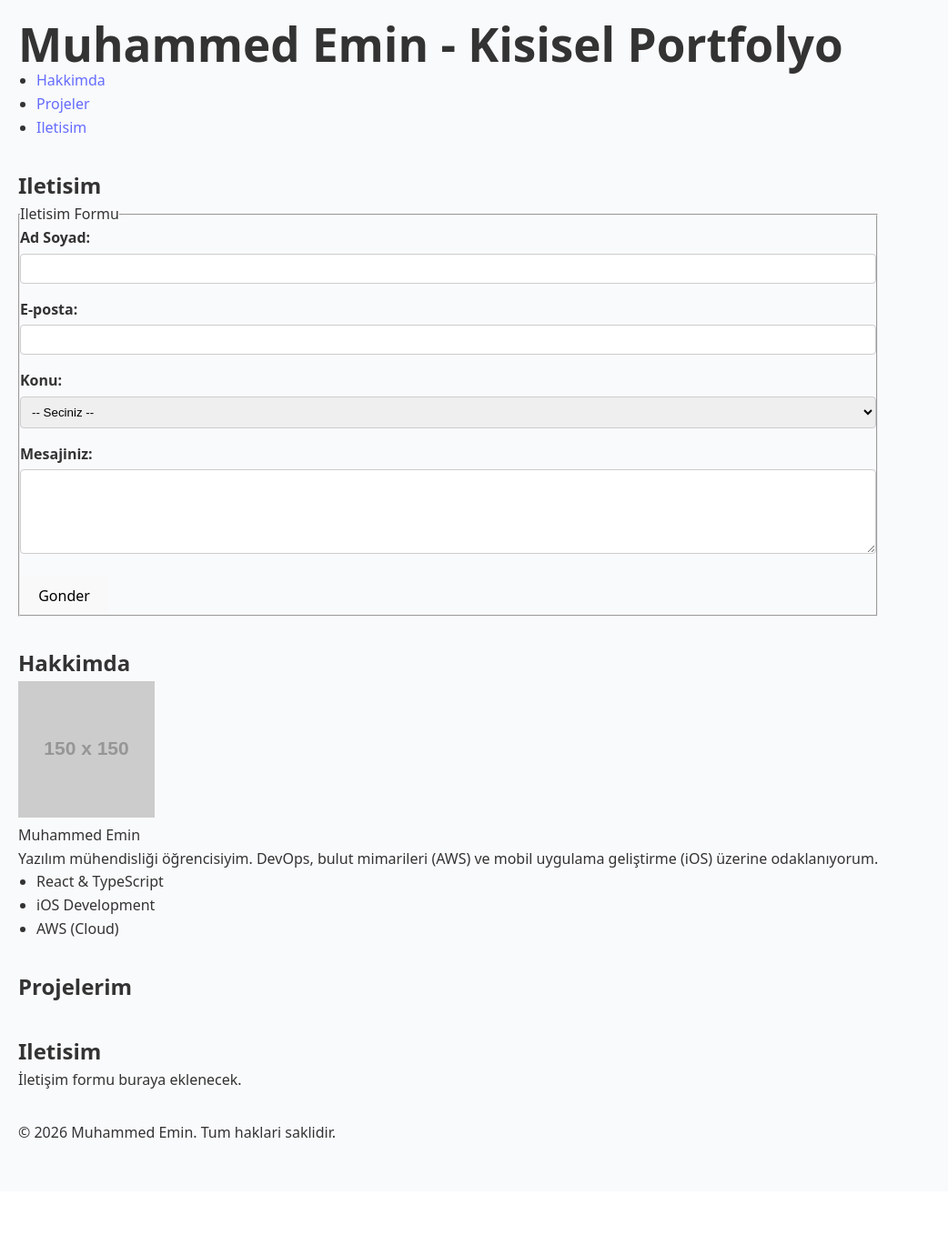
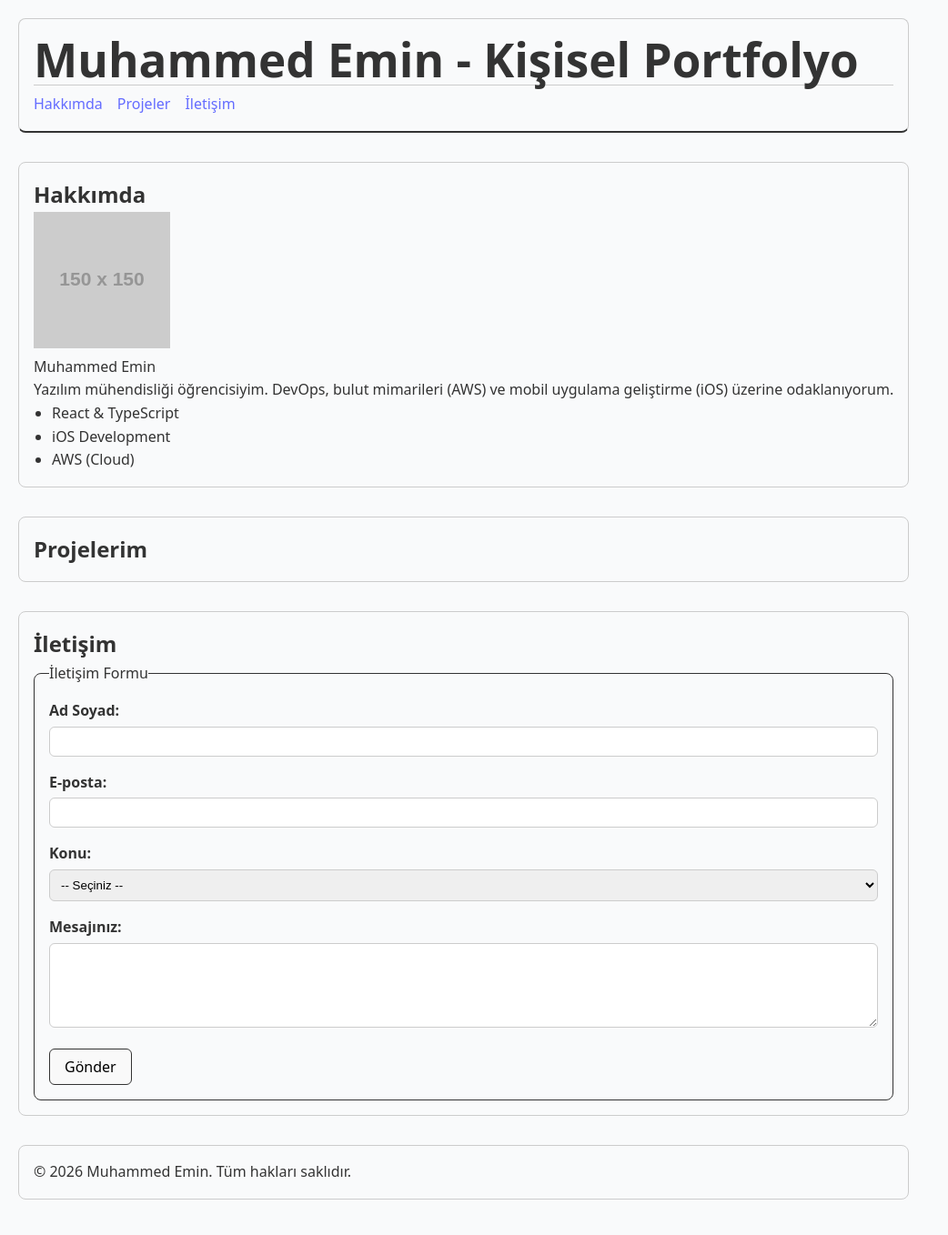
Before and after one commit to muhammedemincmn/web-lab-hello, a React (Vite) app: page / in a window 1280 px wide. Shown: the top 1358 px of the page at 91% size, without its empty margins (0-1042 px from the left). Before the commit the page ends 1310 px from the top, so only its background shows below. Built offline with nearby package versions, Linux system fonts and the light colour scheme.

Commit message:
CSS düzenlemeleri ve Türkçe karakter düzeltmeleri yapıldı - Kenarlara yumuşak kıvrımlar eklendi - Tüm Türkçe karakterler düzeltildi - Sayfa yapısı düzenlendi

```diff
--- a/src/App.css
+++ b/src/App.css
@@ -2,8 +2,13 @@
 * { margin: 0; padding: 0; box-sizing: border-box; }
 body { font-family: system-ui, sans-serif; line-height: 1.6; background-color: #f9fafb; color: #333; padding: 20px;}
 
-header, section, footer { margin-bottom: 2rem; }
+header, section, footer { margin-bottom: 2rem; padding: 1rem; border: 1px solid #ccc; border-radius: 8px; }
+header { border-bottom: 2px solid #333; }
 ul { margin-left: 20px; }
+nav ul { list-style: none; margin: 0; padding: 0; border-top: 1px solid #ccc; padding-top: 0.5rem; }
+nav li { display: inline; margin-right: 1rem; }
+fieldset { border: 1px solid #333; padding: 1rem; border-radius: 8px; }
+button { padding: 0.5rem 1rem; border: 1px solid #333; border-radius: 6px; cursor: pointer; }
 
 /* Skip link: normalde gizli, Tab ile gorunur */
 .skip-link {
@@ -27,6 +32,6 @@ input, textarea, select {
   width: 100%;
   padding: 0.5rem;
   border: 1px solid #ccc;
-  border-radius: 4px;
+  border-radius: 6px;
 }
 .error-msg { color: red; font-size: 0.85rem; }
--- a/src/App.tsx
+++ b/src/App.tsx
@@ -4,26 +4,44 @@ function App() {
   return (
     <>
       {/* Klavye kullanıcıları için menüyü atlama linki */}
-      <a href="#main-content" className="skip-link">Ana icerige atla</a>
+      <a href="#main-content" className="skip-link">Ana içeriğe atla</a>
 
       <header>
-        <h1>Muhammed Emin - Kisisel Portfolyo</h1>
+        <h1>Muhammed Emin - Kişisel Portfolyo</h1>
         <nav aria-label="Ana navigasyon">
           <ul>
-            <li><a href="#hakkimda">Hakkimda</a></li>
+            <li><a href="#hakkimda">Hakkımda</a></li>
             <li><a href="#projeler">Projeler</a></li>
-            <li><a href="#iletisim">Iletisim</a></li>
+            <li><a href="#iletisim">İletişim</a></li>
           </ul>
         </nav>
       </header>
 
       <main id="main-content">
         <section id="hakkimda">
-          <section id="iletisim">
-          <h2>Iletisim</h2>
+          <h2>Hakkımda</h2>
+          <figure>
+            {/* Gerçek bir fotoğrafın varsa public klasörüne koyup yolunu verebilirsin */}
+            <img src="https://via.placeholder.com/150" alt="Muhammed Emin vesikalık fotoğrafı" />
+            <figcaption>Muhammed Emin</figcaption>
+          </figure>
+          <p>Yazılım mühendisliği öğrencisiyim. DevOps, bulut mimarileri (AWS) ve mobil uygulama geliştirme (iOS) üzerine odaklanıyorum.</p>
+          <ul>
+            <li>React & TypeScript</li>
+            <li>iOS Development</li>
+            <li>AWS (Cloud)</li>
+          </ul>
+        </section>
+
+        <section id="projeler">
+          <h2>Projelerim</h2>
+        </section>
+
+        <section id="iletisim">
+          <h2>İletişim</h2>
           <form action="#" method="POST" noValidate>
             <fieldset>
-              <legend>Iletisim Formu</legend>
+              <legend>İletişim Formu</legend>
 
               <div className="form-group">
                 <label htmlFor="name">Ad Soyad: </label>
@@ -40,51 +58,28 @@ function App() {
               <div className="form-group">
                 <label htmlFor="subject">Konu: </label>
                 <select id="subject" name="subject" required aria-describedby="subject-error">
-                  <option value="">-- Seciniz --</option>
-                  <option value="is">Is Teklifi</option>
+                  <option value="">-- Seçiniz --</option>
+                  <option value="is">İş Teklifi</option>
                   <option value="soru">Soru</option>
-                  <option value="oneri">Oneri</option>
+                  <option value="oneri">Öneri</option>
                 </select>
                 <small id="subject-error" className="error-msg" role="alert"></small>
               </div>
 
               <div className="form-group">
-                <label htmlFor="message">Mesajiniz:</label>
+                <label htmlFor="message">Mesajınız:</label>
                 <textarea id="message" name="message" rows={5} required minLength={10} aria-describedby="message-error"></textarea>
                 <small id="message-error" className="error-msg" role="alert"></small>
               </div>
 
-              <button type="submit">Gonder</button>
+              <button type="submit">Gönder</button>
             </fieldset>
           </form>
-        </section>
-          <h2>Hakkimda</h2>
-          <figure>
-            {/* Gerçek bir fotoğrafın varsa public klasörüne koyup yolunu verebilirsin */}
-            <img src="https://via.placeholder.com/150" alt="Muhammed Emin vesikalik fotografi" />
-            <figcaption>Muhammed Emin</figcaption>
-          </figure>
-          <p>Yazılım mühendisliği öğrencisiyim. DevOps, bulut mimarileri (AWS) ve mobil uygulama geliştirme (iOS) üzerine odaklanıyorum.</p>
-          <ul>
-            <li>React & TypeScript</li>
-            <li>iOS Development</li>
-            <li>AWS (Cloud)</li>
-          </ul>
-        </section>
-
-        <section id="projeler">
-          <h2>Projelerim</h2>
-        </section>
-
-        <section id="iletisim">
-          <h2>Iletisim</h2>
-          {/* İletişim formunu bir sonraki adımda buraya ekleyeceğiz */}
-          <p>İletişim formu buraya eklenecek.</p>
         </section>
       </main>
 
       <footer>
-        <p>&copy; 2026 Muhammed Emin. Tum haklari saklidir.</p>
+        <p>&copy; 2026 Muhammed Emin. Tüm hakları saklıdır.</p>
       </footer>
     </>
   )
```
